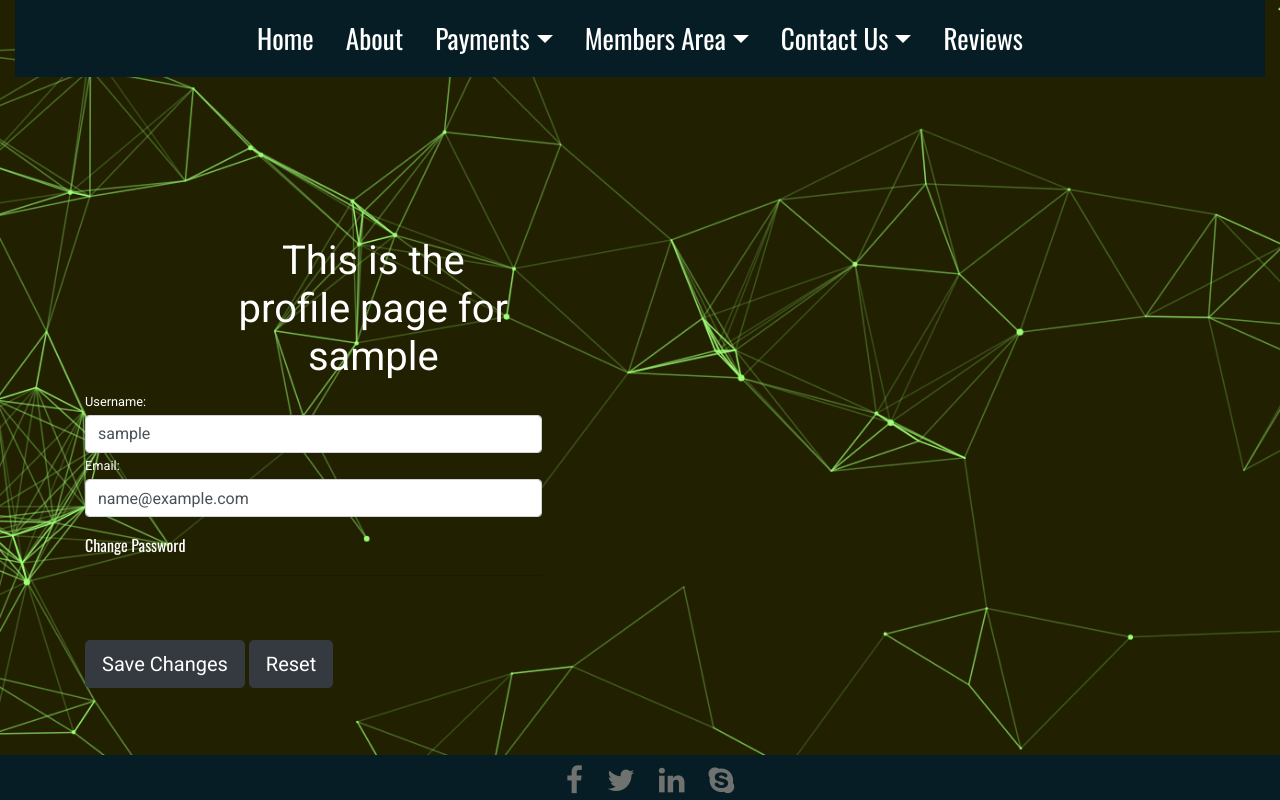
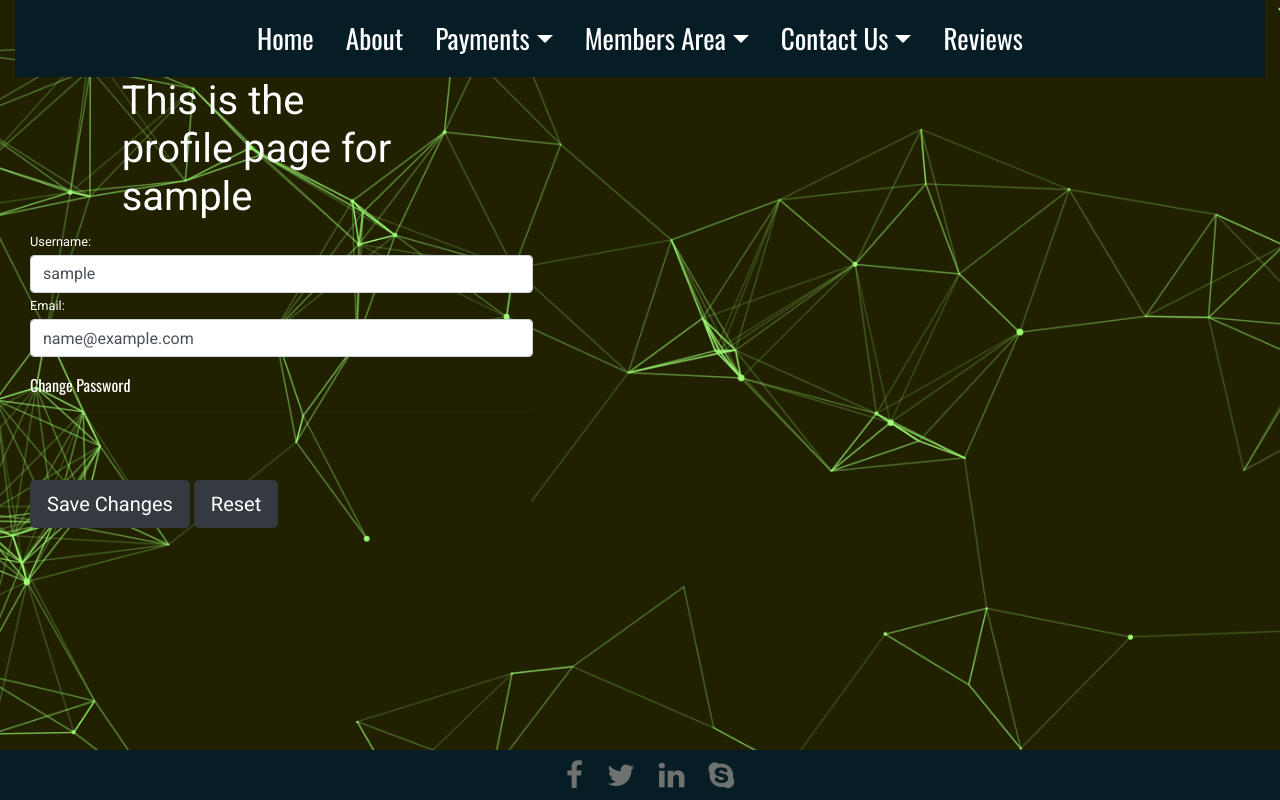
Before and after one commit to jackcrosbie/p5-graphic-design-project, a Django app: page /profiles/profiles/ in a window 1280 px wide. Run offline with Django 4.2, Linux system fonts and the light colour scheme; the visitor is signed in with stand-in values (Sample User, id 1); some libraries are stand-ins or nearby versions.

Commit message:
add css to form bottoms and footer to better position footer throughout website

```diff
--- a/contact/templates/contact/contact.html
+++ b/contact/templates/contact/contact.html
@@ -3,7 +3,7 @@
 
 {% block content %}
 <!-- full page container holding rows and columns-->
-<div class="container-fluid text-white full-page">
+<div class="container-fluid text-white">
     <div class="row">
         <div class="col">
             <h2 class="d-flex justify-content-center" id="headings">Get in Touch</h1>
--- a/contact/templates/contact/newsletter.html
+++ b/contact/templates/contact/newsletter.html
@@ -1,7 +1,7 @@
 {% extends 'base.html' %}
 
 {% block content %}
-<div class="container-fluid text-white full-page">
+<div class="container-fluid text-white">
     <div class="row">
         <div class="col">
             <h2 class="d-flex justify-content-center" id="headings">Sign up to our Newsletter</h1>
--- a/profiles/templates/profiles/profiles.html
+++ b/profiles/templates/profiles/profiles.html
@@ -3,12 +3,10 @@
 {% block content %}
 <div class="container-fluid text-white">
     <div class="row">
-        <div class="col col-lg-3 offset-lg-2">
-            <h1 id="headings">This is the profile page for {{user.username}}</h1>
+        <div class="col col-lg-3 offset-lg-1">
+            <h1>This is the profile page for {{user.username}}</h1>
         </div>
     </div>
-</div>
-<div class="container text-white">
     <div class="row">
         <div class="col">
             {% if user_form.errors %}
@@ -23,6 +21,7 @@
                 </button>
             </div>
             {% endif %}
+            <div class="col">
                 <div class="form-content">
                     <form method="post" enctype="multipart/form-data">
                         {% csrf_token %}
@@ -48,4 +47,5 @@
             </div>
         </div>
     </div>
+</div>
 {% endblock content %}
--- a/static/css/base.css
+++ b/static/css/base.css
@@ -2,17 +2,14 @@
 
 html {
     height: 100%;
+    margin: 0;
 }
 
 body {
+    min-height: 100%;
     background: url('/media/cool-background.png') no-repeat center center fixed;
     background-size: cover;
     font-family: 'Roboto', sans-serif;
-}
-
-.full-page {
-    position: relative;
-    height: 120vh;
 }
 
 .background-color {
@@ -76,6 +73,7 @@ h4>a {
 
 .form-buttons {
     margin-left: 15em;
+    margin-bottom: 5em;
 }
 
 /* ------------------------- bootstrap image carousel */
@@ -87,7 +85,6 @@ h4>a {
 /* ------------------------- review posts */
 
 .reviews {
-    height: 50vh;
     margin-left: 5px;
     margin-top: 10px;
     padding-left: 10px;
@@ -135,7 +132,10 @@ h4>a {
 .footer {
     background: #061D25;
     width: 100%;
-    position: fixed;
+    height: 50px;
+    display: flex;
+    flex-direction: column;
+    margin-top: 50px;
 }
 
 .footer a {
--- a/templates/base.html
+++ b/templates/base.html
@@ -125,8 +125,8 @@
         $('.toast').toast('show');
     </script>
     {% endblock %}
-    <footer class="footer mt-4 fixed-bottom">
-        <div class="container text-center">
+    <footer class="footer mt-5 fixed-bottom">
+        <div class="text-center">
             <a href="https://facebook.com" target="_blank" rel="nofollow"><i class="fa fa-facebook"></i></a>
             <a href="https://twitter.com" target="_blank" rel="nofollow"><i class="fa fa-twitter"></i></a>
             <a href="https://linkedin.com" target="_blank" rel="nofollow"><i class="fa fa-linkedin"></i></a>
```
Lines whose indentation alone changed are shown as unchanged.
